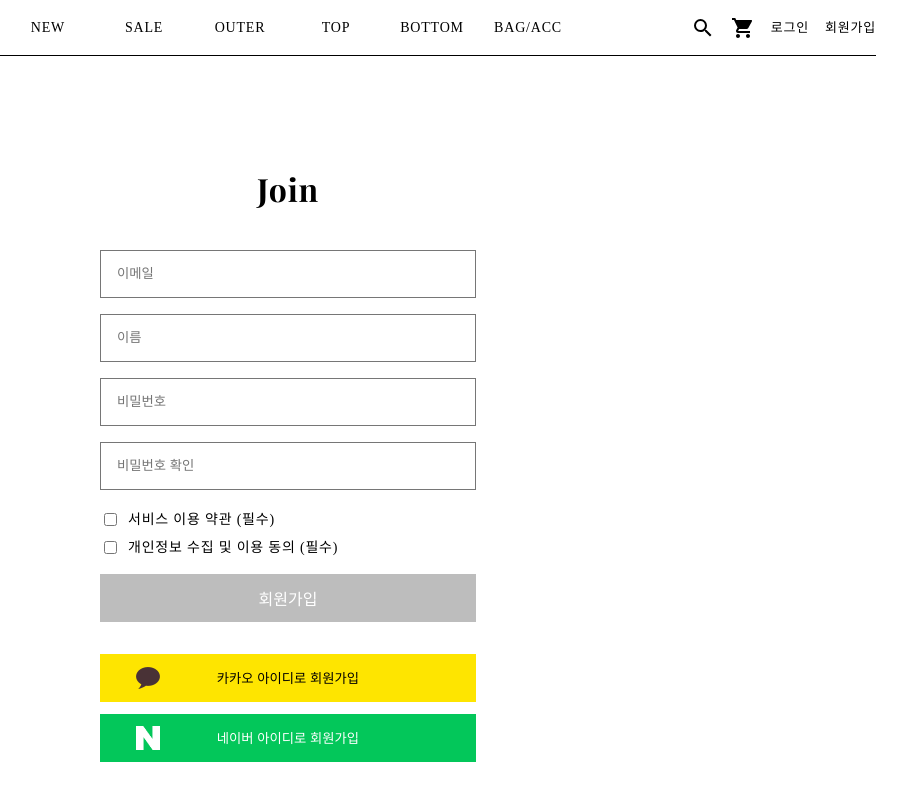
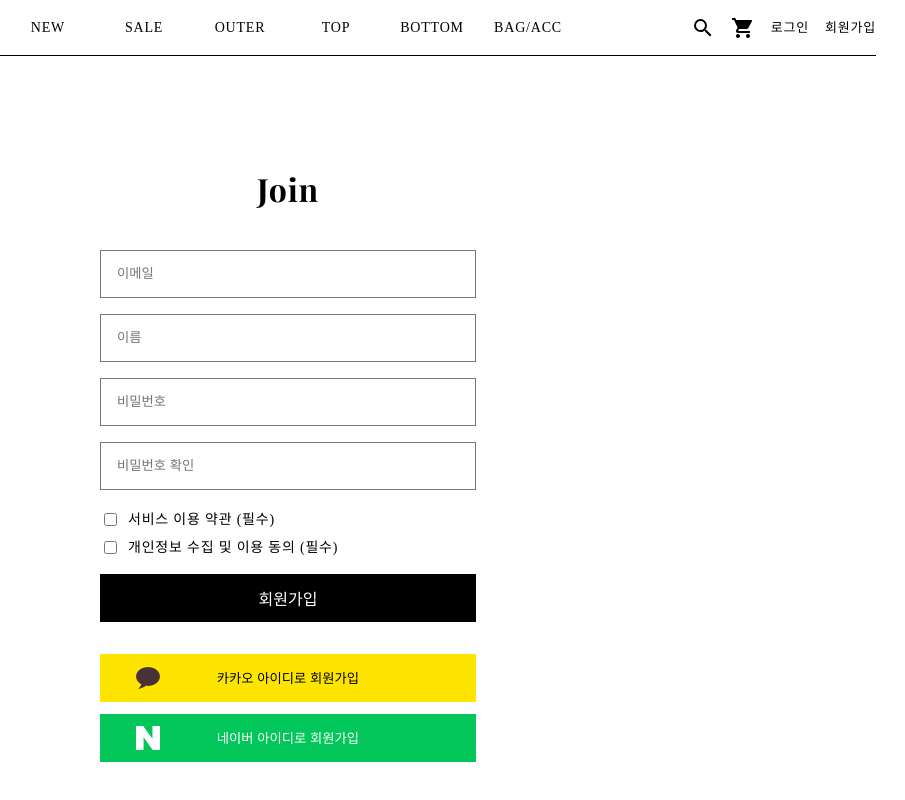
Before and after one commit to m-dzn/Nestjs-Practice, a Next.js app in the folder client/: page /join in a window 1280 px wide. Shown: the top 800 px of the page, without its empty margins (352-1257 px from the left). Built offline with nearby package versions, Linux system fonts and the light colour scheme.

Commit message:
:sparkles: 회원가입 페이지 추가

```diff
--- a/client/components/auth/AuthForm.tsx
+++ b/client/components/auth/AuthForm.tsx
@@ -1,8 +1,8 @@
-import { memo } from "react";
+import { FormEvent } from "react";
 import styled from "@emotion/styled";
-import { FormProvider, useForm } from "react-hook-form";
+import { FieldError, FormProvider, useForm } from "react-hook-form";
 
-import { AuthType, CheckBox, Field } from "@/interfaces";
+import { AnyForm, AuthType, CheckBox, Field, JoinForm } from "@/interfaces";
 import { strings } from "@/constants";
 import { ColorButton, LargeInput, SimpleCheckBox } from "@/components";
 import { styles } from "@/styles";
@@ -47,17 +47,32 @@ interface Props {
   type: AuthType;
   fields: Field[];
   checkBoxes: CheckBox[];
-  onSubmit: (form: object) => void;
+  onSubmit: (form: AnyForm) => void;
 }
 const AuthForm = ({ type, fields, checkBoxes, onSubmit }: Props) => {
-  const formMethods = useForm({ mode: "onTouched", criteriaMode: "all" });
+  const formMethods = useForm({
+    mode: "onTouched",
+  });
 
-  const { errors, isValid } = formMethods.formState;
+  const { errors } = formMethods.formState;
+
+  const handleSubmit = (e: FormEvent<HTMLFormElement>) => {
+    formMethods.handleSubmit(onSubmit)(e);
+
+    for (const field of [...fields, ...checkBoxes]) {
+      const error: FieldError = errors[field.name];
+      if (error) {
+        alert(error.message);
+        formMethods.setFocus(field.name);
+        break;
+      }
+    }
+  };
 
   return (
     <Section>
       <FormProvider {...formMethods}>
-        <form onSubmit={formMethods.handleSubmit(onSubmit)}>
+        <form onSubmit={handleSubmit}>
           <Wrapper>
             <Title>{type}</Title>
             <FormBody>
@@ -69,9 +84,7 @@ const AuthForm = ({ type, fields, checkBoxes, onSubmit }: Props) => {
                   <SimpleCheckBox key={checkBox.name} checkBox={checkBox} />
                 ))}
               </div>
-              <ColorButton type="submit" disabled={!isValid}>
-                {strings.seo[type].title}
-              </ColorButton>
+              <ColorButton type="submit">{strings.seo[type].title}</ColorButton>
             </FormBody>
             <OAuthButtonContainer type={type} />
           </Wrapper>
@@ -81,4 +94,4 @@ const AuthForm = ({ type, fields, checkBoxes, onSubmit }: Props) => {
   );
 };
 
-export default memo(AuthForm);
+export default AuthForm;
--- a/client/pages/join.tsx
+++ b/client/pages/join.tsx
@@ -1,6 +1,8 @@
 import { AuthForm, Seo } from "@/components";
-import { fields, strings } from "@/constants";
-import { Field } from "@/interfaces";
+import { fields, paths, strings } from "@/constants";
+import { AnyForm, Field } from "@/interfaces";
+import { userAPI } from "@/lib";
+import { useRouter } from "next/router";
 
 const loginFields: Field[] = [
   fields.email,
@@ -27,8 +29,22 @@ const checkBoxes = [
 ];
 
 const Join = () => {
-  const handleSubmit = (form: object) => {
-    console.log(form);
+  const router = useRouter();
+
+  const handleSubmit = async (form: AnyForm) => {
+    const response = await userAPI.join({
+      email: form.email,
+      name: form.name,
+      password: form.password,
+    });
+
+    if (response.message) {
+      alert(response.message);
+    }
+
+    if (response.success) {
+      router.push(paths.client.home);
+    }
   };
 
   return (
```
